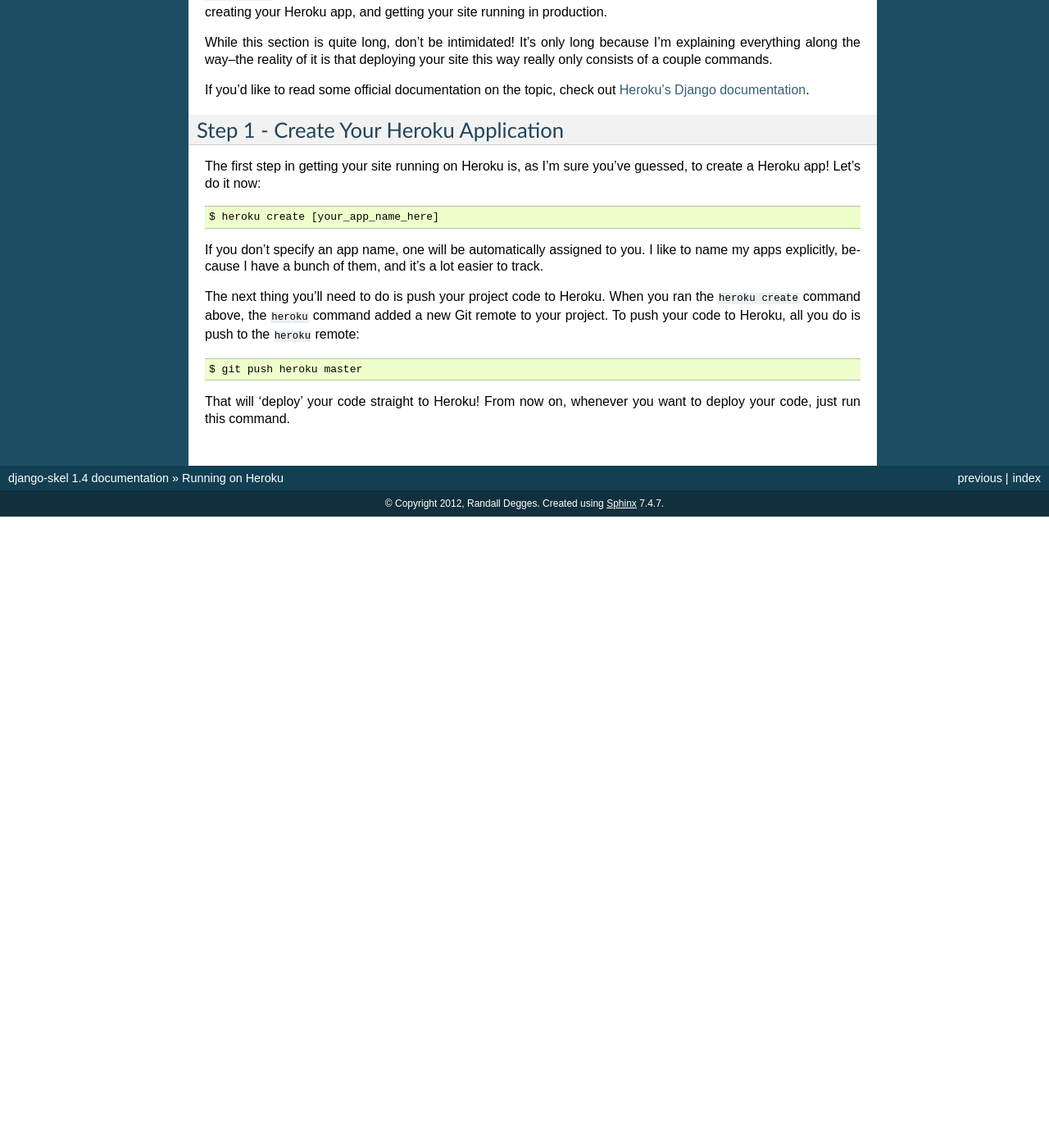
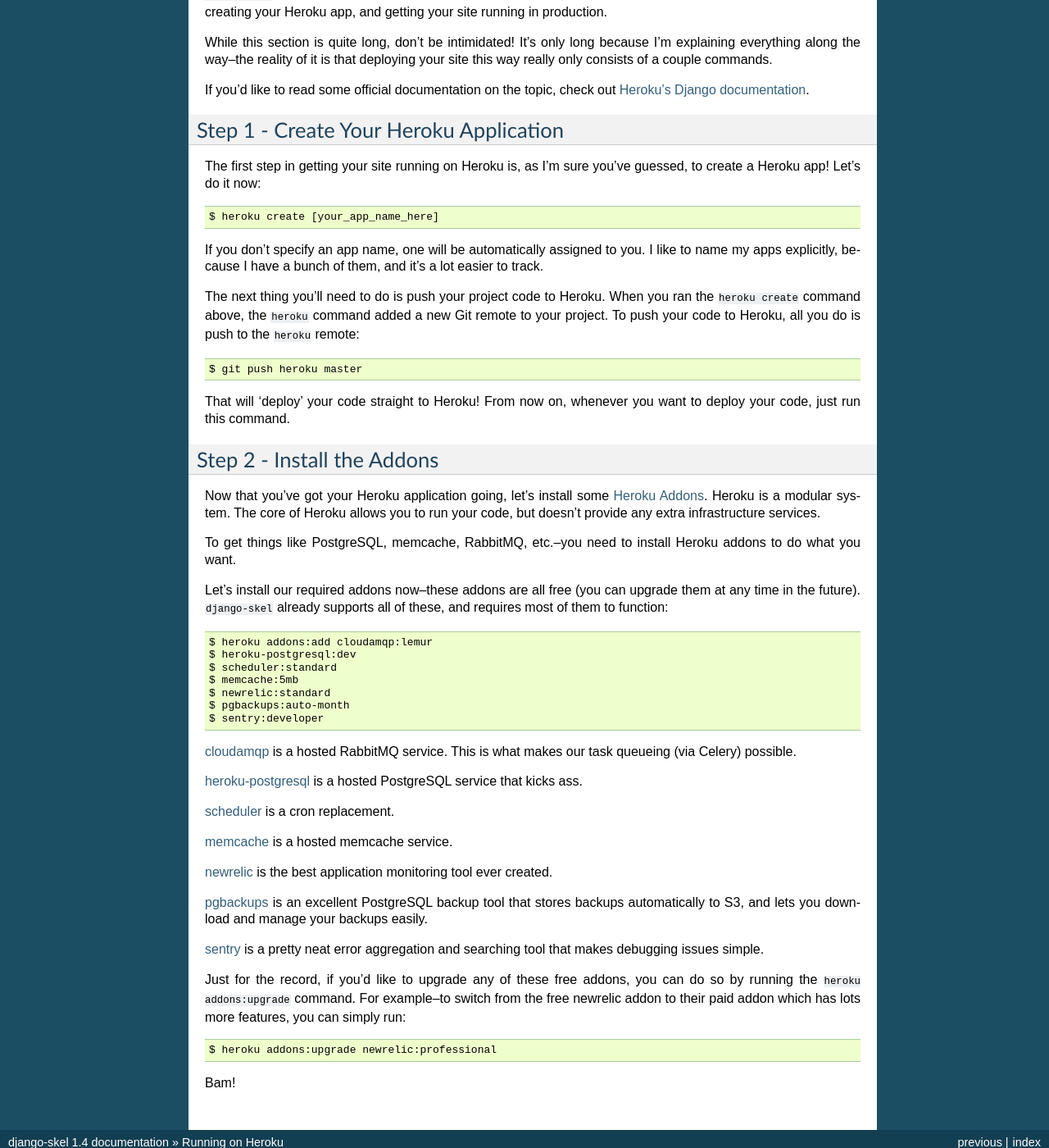
Before and after one commit to rdegges/django-skel, a Sphinx documentation site: the page built from docs/source/running-on-heroku.rst, in a window 1280 px wide and 1400 px high, scrolled down 495 px. Shown: the whole window at 82% size. Built offline with Sphinx 7.4.7, drawn with Linux system fonts in a browser that asks for light colours; before the commit the page ends 1125 px from its top, so only the background shows below that; some of the changed text lies outside the part shown.

Commit message:
Adding a new doc section: "Install the Addons".

```diff
--- a/docs/source/running-on-heroku.rst
+++ b/docs/source/running-on-heroku.rst
@@ -42,3 +42,56 @@
 
 That will 'deploy' your code straight to Heroku! From now on, whenever you want
 to deploy your code, just run this command.
+
+
+Step 2 - Install the Addons
+---------------------------
+
+Now that you've got your Heroku application going, let's install some `Heroku
+Addons <https://addons.heroku.com/>`_. Heroku is a modular system. The core of
+Heroku allows you to run your code, but doesn't provide any extra
+infrastructure services.
+
+To get things like PostgreSQL, memcache, RabbitMQ, etc.--you need to install
+Heroku addons to do what you want.
+
+Let's install our required addons now--these addons are all free (you can
+upgrade them at any time in the future). ``django-skel`` already supports all
+of these, and requires most of them to function::
+
+    $ heroku addons:add cloudamqp:lemur
+    $ heroku-postgresql:dev
+    $ scheduler:standard
+    $ memcache:5mb
+    $ newrelic:standard
+    $ pgbackups:auto-month
+    $ sentry:developer
+
+`cloudamqp <https://addons.heroku.com/cloudamqp>`_ is a hosted RabbitMQ
+service. This is what makes our task queueing (via Celery) possible.
+
+`heroku-postgresql <https://addons.heroku.com/heroku-postgresql>`_ is a hosted
+PostgreSQL service that kicks ass.
+
+`scheduler <https://addons.heroku.com/scheduler>`_ is a cron replacement.
+
+`memcache <https://addons.heroku.com/memcache>`_ is a hosted memcache service.
+
+`newrelic <https://addons.heroku.com/newrelic>`_ is the best application
+monitoring tool ever created.
+
+`pgbackups <https://addons.heroku.com/pgbackups>`_ is an excellent PostgreSQL
+backup tool that stores backups automatically to S3, and lets you download and
+manage your backups easily.
+
+`sentry <https://addons.heroku.com/sentry>`_ is a pretty neat error aggregation
+and searching tool that makes debugging issues simple.
+
+Just for the record, if you'd like to upgrade any of these free addons, you can
+do so by running the ``heroku addons:upgrade`` command. For example--to switch
+from the free newrelic addon to their paid addon which has lots more features,
+you can simply run::
+
+    $ heroku addons:upgrade newrelic:professional
+
+Bam!
```
